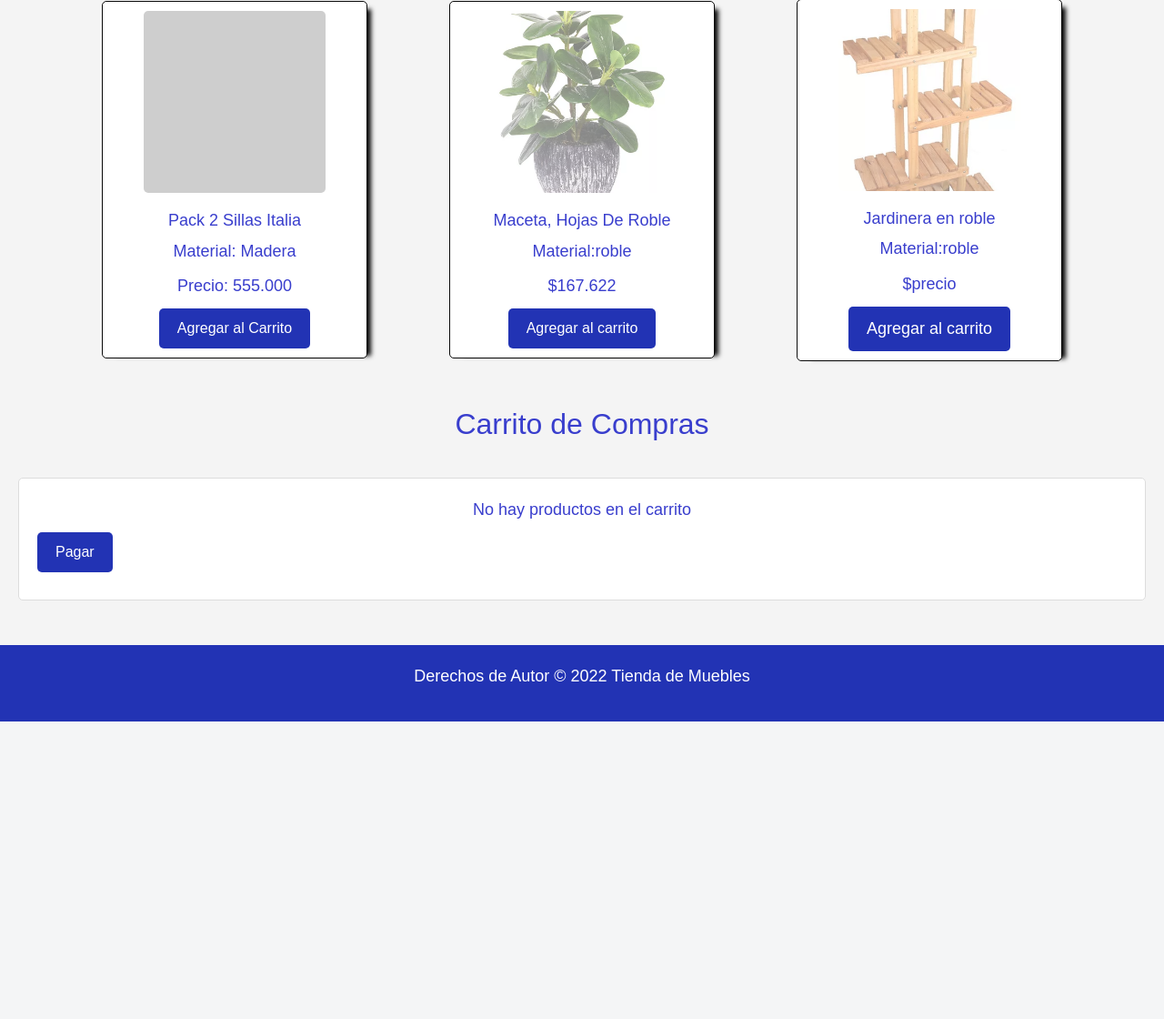
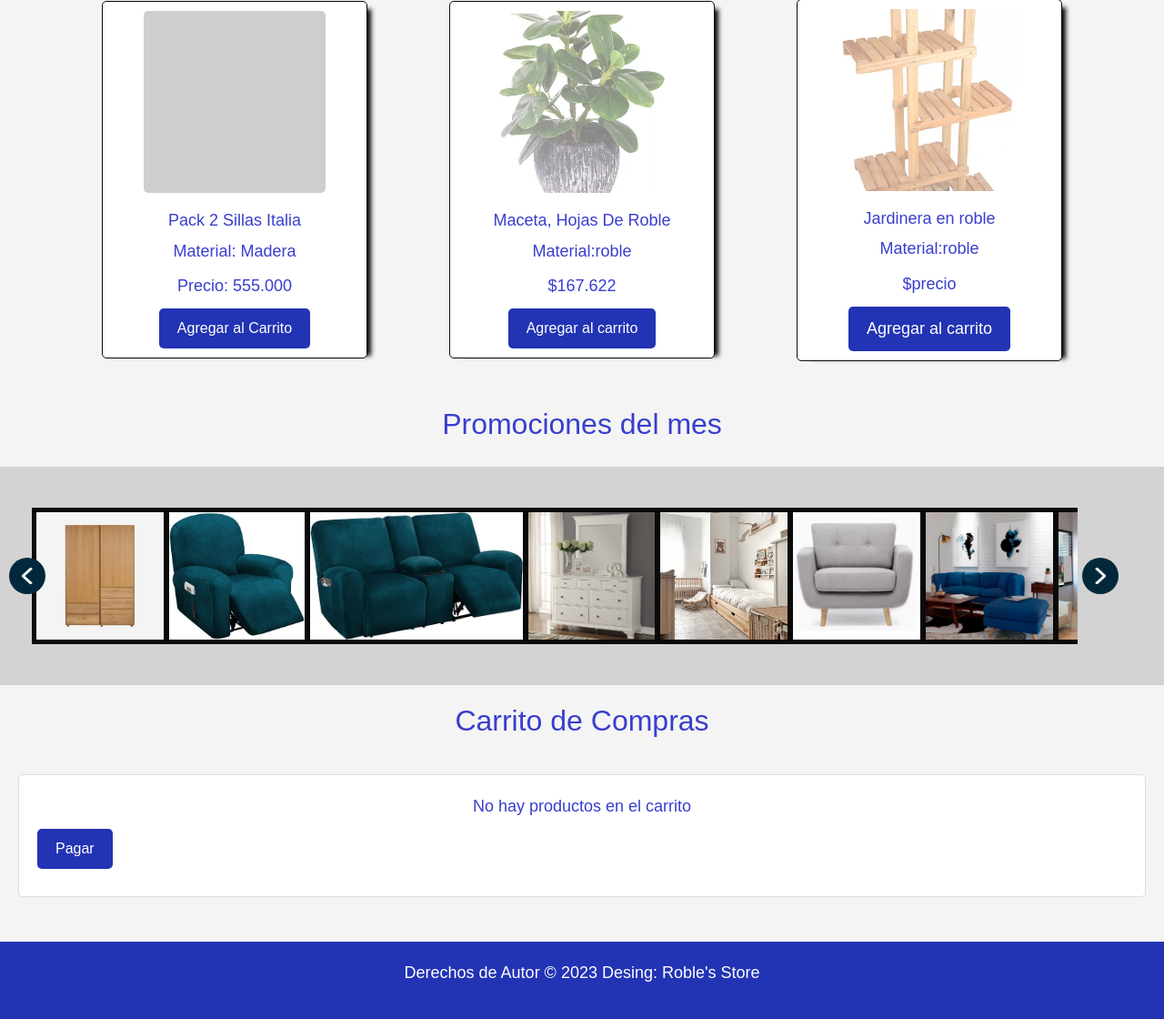
Before and after one commit to 11julio11/roble_store, a PHP site: page / in a window 1280 px wide. Shown: the part 791-1911 px from the top of the page at 91% size. Before the commit the page ends 1584 px from the top, so only its background shows below. Run offline with PHP 8.4, Linux system fonts and the light colour scheme; grey boxes are pictures that could not be loaded.

Commit message:
Creando promociones del mes, y corrigiendo js, mal redactado

```diff
--- a/css/index.css
+++ b/css/index.css
@@ -202,3 +202,63 @@ footer {
   text-align: center;
   padding: 20px;
 }
+
+
+.nav-prom{
+  display: flex;
+  align-items: center;
+  justify-content: center;
+  min-height: 30vh;
+  background-color:lightgrey;
+}
+
+.container{
+  position: relative;
+}
+
+.container .slider{
+  display: flex;
+  background:#0a0a0a;
+  padding: 2px;
+  width:1150px;
+  height: 150px;
+  overflow: hidden;
+  scroll-behavior: smooth;
+
+}
+
+.container .slider img{
+  margin: 3px;
+  transition: transform 0.3s, box-shadw 0.3s;
+
+}
+
+
+.slider img:hover{
+    opacity: 1;
+    transform: scale(1.1);
+    box-shadow: 0 0 50px rgba(0, 0, 0, 0.5);
+  }
+
+
+.container .control{
+  position: absolute;
+  width: 40px;
+  height: 40px;
+  border-radius: 50%;
+  background: #02293b;
+  object-fit: contain;
+  padding: 10px;
+}
+
+.container .left{
+  left: 0;
+  top: 50%;
+  transform: translate(-150%, -50%)
+}
+
+.container .right{
+  right: 0;
+  top: 50%;
+  transform: translate(50%, -50%)
+}
--- a/index.html
+++ b/index.html
@@ -14,9 +14,9 @@
       <nav class="navbar navbar-light bg-light fixed-top">
         <div class="container-fluid">
           <a class="navbar-brand" href="#"></a>
-          <buttom class="navbar-toggler" type="button" data-bs-toggle="offcanvas" data-bs-target="#offcanvasNavbar" aria-controls="offcanvasNavbar">
+          <button class="navbar-toggler" type="button" data-bs-toggle="offcanvas" data-bs-target="#offcanvasNavbar" aria-controls="offcanvasNavbar">
             <span class="navbar-toggler-icon"></span>
-          </buttom>
+          </button>
           <div class="offcanvas offcanvas-end" tabindex="-1" id="offcanvasNavbar" aria-labelledby="offcanvasNavbarLabel">
             <div class="offcanvas-header">
               <h5 class="offcanvas-title" id="offcanvasNavbarLabel">Menu</h5>
@@ -25,20 +25,20 @@
             <div class="offcanvas-body">
               <ul class="navbar-nav justify-content-end flex-grow-1 pe-3">
                 <li class="nav-item">
-                  <a class="nav-link active" aria-current="page" href="/index.html">inicio</a>
+                  <a class="nav-link active" aria-current="page" href="/index.html">Inicio</a>
                 </li>
                 <li class="nav-item dropdown">
                   <a class="nav-link dropdown-toggle" href="#" id="offcanvasNavbarDropdown" role="button" data-bs-toggle="dropdown" aria-expanded="false">
-                    muebles
+                    Muebles
                   </a>
                   <ul class="dropdown-menu" aria-labelledby="offcanvasNavbarDropdown">
-                    <li><a class="dropdown-item" href="Promociones.html">promociones</a></li>
-                    <li><a class="dropdown-item" href="lo mas vendido.html">lo mas vendido</a></li>
+                    <li><a class="dropdown-item" href="Promociones.html">Promociones</a></li>
+                    <li><a class="dropdown-item" href="lo mas vendido.html">Lo mas vendido</a></li>
                     <li>
                       <hr class="dropdown-divider">
                     </li>
-                    <li><a class="dropdown-item" href="tipos de muebles.html">tipos de muebles</a></li>
-                    <li><a class="dropdown-item" href="Arma tu mueble.html">arma tu mueble</a></li>
+                    <li><a class="dropdown-item" href="tipos de muebles.html">Tipos de muebles</a></li>
+                    <li><a class="dropdown-item" href="Arma tu mueble.html">Arma tu mueble</a></li>
                   </ul>
                 </li>
                 <li class="nav-item">
@@ -124,6 +124,31 @@
         </div>
       </section>
 
+
+      <h2 style="text-align: center">Promociones del mes</h2>
+      <section class="nav-prom">
+        <div class="container">
+          <img class="control left" src="/img/img1.png" alt="">
+          <div class="slider">
+            <img class="" src="img/armario-de-roble-natural_9062237.jpg" alt="">
+            <img class="" src="img/asientosolo.jpg" alt="">
+            <img class="" src="img/asiento reclinable.jpg" alt="">
+            <img class="" src="img/Comoda.jpg" alt="">
+            <img class="" src="img/cama nido.png" alt="">
+            <img src="img/sillon.png" alt="">
+            <img src="img/sofa classic.jpg" alt="">
+            <img src="img/closet biriloche.png" alt="">
+            <img src="img/comoda 5 cajones.png" alt="">
+            <img src="img/base de cama doble.png" alt="">
+
+
+
+          </div>
+          <img class="control right" src="/img/img2.png" alt="">
+        </div>
+      </section>
+
+
       <section>
         <h2 style="text-align: center">Carrito de Compras</h2>
         <div id="cartItems">
@@ -131,11 +156,32 @@
           <button  class="btn" id="checkoutBtn">Pagar</button>
         </div>
       </section>
+
+
+
+
     </main>
+
+    <script>
+      const prev = document.querySelector('.left')
+      const next = document.querySelector('.right')
+      const slider = document.querySelector('.slider')
+
+
+      prev.addEventListener ('click', () => {
+      slider.scrollLeft -= 300
+      })
+
+      next.addEventListener ('click', () => {
+      slider.scrollLeft += 300
+
+
+})
+    </script>
 
     <br />
     <footer>
-      <p>Derechos de Autor &copy; 2022 Tienda de Muebles</p>
+      <p>Derechos de Autor &copy; 2023 Desing:  Roble's Store</p>
     </footer>
     <script src="https://cdn.jsdelivr.net/npm/bootstrap@5.1.3/dist/js/bootstrap.bundle.min.js" integrity="sha384-ka7Sk0Gln4gmtz2MlQnikT1wXgYsOg+OMhuP+IlRH9sENBO0LRn5q+8nbTov4+1p" crossorigin="anonymous"></script>
   </body>
```
Also changed, not shown: scripts.js (added, +265 -0 lines), scritps.js (deleted, +0 -265 lines), img/img1.png (added), img/img2.png (added).
